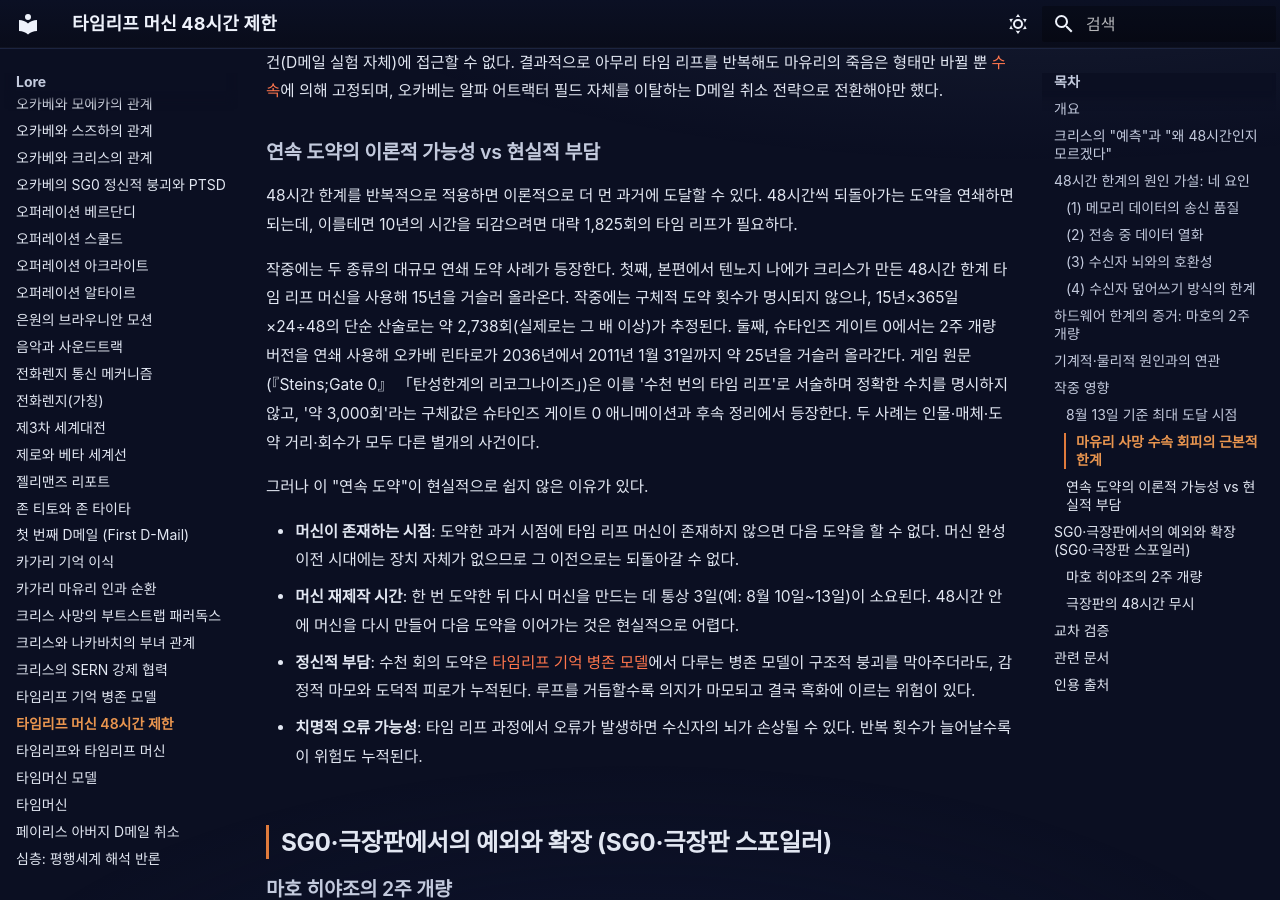
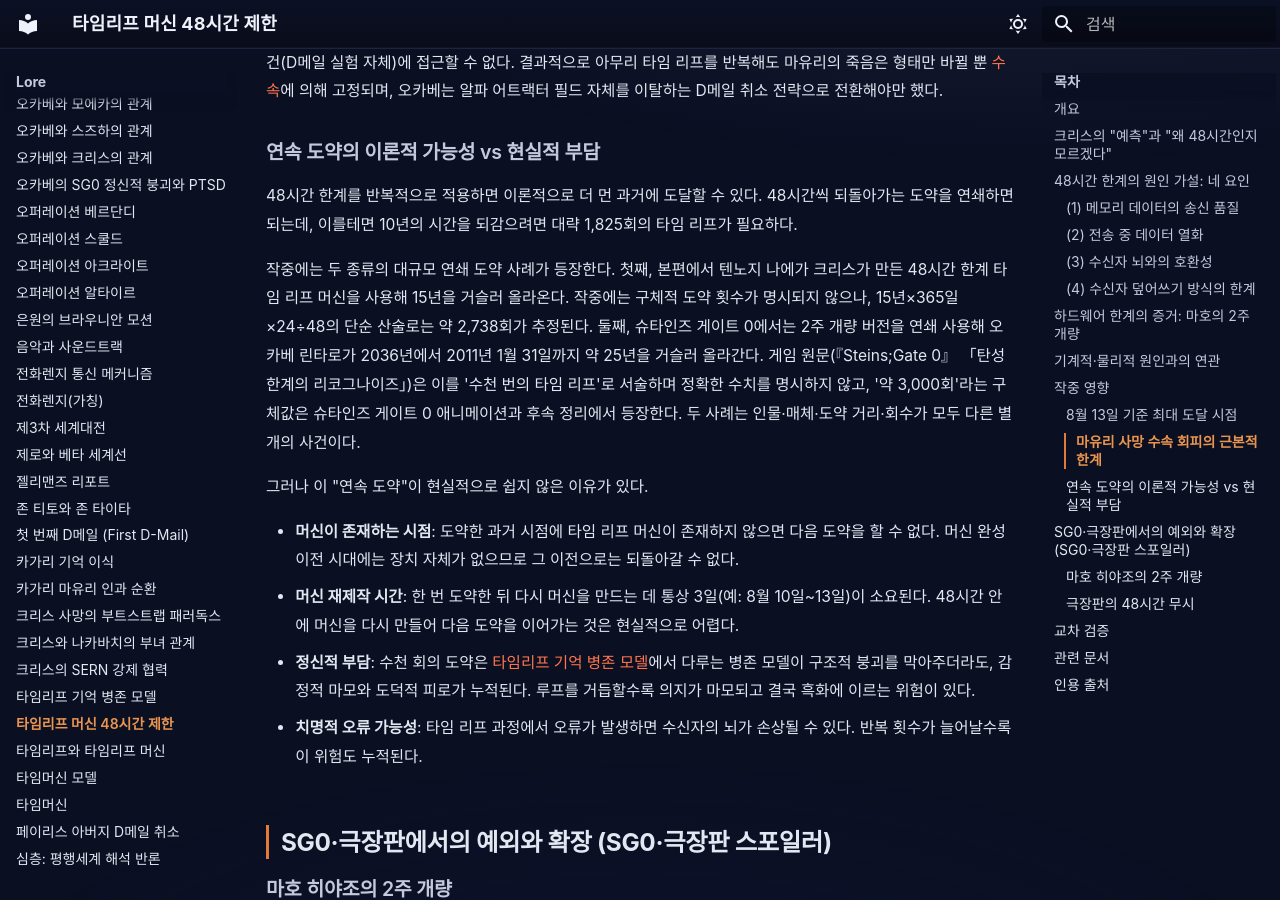
Before and after one commit to sgwiki/sgwiki.github.io, an MkDocs documentation site: the page built from wiki/lore/타임리프-머신-48시간-제한.md, in a window 1280 px wide and 900 px high, scrolled down 4320 px. Built offline with MkDocs 1.6.1 and Material for MkDocs 9.7.7, drawn with Linux system fonts in a browser that asks for light colours; some web fonts are replaced.

Commit message:
feat(wiki): 타임리프-머신-48시간-제한 — P10 9a882d5c 패치 적용

```diff
--- a/wiki/lore/타임리프-머신-48시간-제한.md
+++ b/wiki/lore/타임리프-머신-48시간-제한.md
@@ -89,7 +89,7 @@ description: "타임 리프 머신은 phonewave를 베이스로 마키세 크리
 
 48시간 한계를 반복적으로 적용하면 이론적으로 더 먼 과거에 도달할 수 있다. 48시간씩 되돌아가는 도약을 연쇄하면 되는데, 이를테면 10년의 시간을 되감으려면 대략 1,825회의 타임 리프가 필요하다.
 
-작중에는 두 종류의 대규모 연쇄 도약 사례가 등장한다. 첫째, 본편에서 텐노지 나에가 크리스가 만든 48시간 한계 타임 리프 머신을 사용해 15년을 거슬러 올라온다. 작중에는 구체적 도약 횟수가 명시되지 않으나, 15년×365일×24÷48의 단순 산술로는 약 2,738회(실제로는 그 배 이상)가 추정된다. 둘째, 슈타인즈 게이트 0에서는 2주 개량 버전을 연쇄 사용해 오카베 린타로가 2036년에서 2011년 1월 31일까지 약 25년을 거슬러 올라간다. 게임 원문(『Steins;Gate 0』 「탄성한계의 리코그나이즈」)은 이를 '수천 번의 타임 리프'로 서술하며 정확한 수치를 명시하지 않고, '약 3,000회'라는 구체값은 슈타인즈 게이트 0 애니메이션과 후속 정리에서 등장한다. 두 사례는 인물·매체·도약 거리·회수가 모두 다른 별개의 사건이다.
+작중에는 두 종류의 대규모 연쇄 도약 사례가 등장한다. 첫째, 본편에서 텐노지 나에가 크리스가 만든 48시간 한계 타임 리프 머신을 사용해 15년을 거슬러 올라온다. 작중에는 구체적 도약 횟수가 명시되지 않으나, 15년×365일×24÷48의 단순 산술로는 약 2,738회가 추정된다. 둘째, 슈타인즈 게이트 0에서는 2주 개량 버전을 연쇄 사용해 오카베 린타로가 2036년에서 2011년 1월 31일까지 약 25년을 거슬러 올라간다. 게임 원문(『Steins;Gate 0』 「탄성한계의 리코그나이즈」)은 이를 '수천 번의 타임 리프'로 서술하며 정확한 수치를 명시하지 않고, '약 3,000회'라는 구체값은 슈타인즈 게이트 0 애니메이션과 후속 정리에서 등장한다. 두 사례는 인물·매체·도약 거리·회수가 모두 다른 별개의 사건이다.
 
 그러나 이 "연속 도약"이 현실적으로 쉽지 않은 이유가 있다.
 
```
